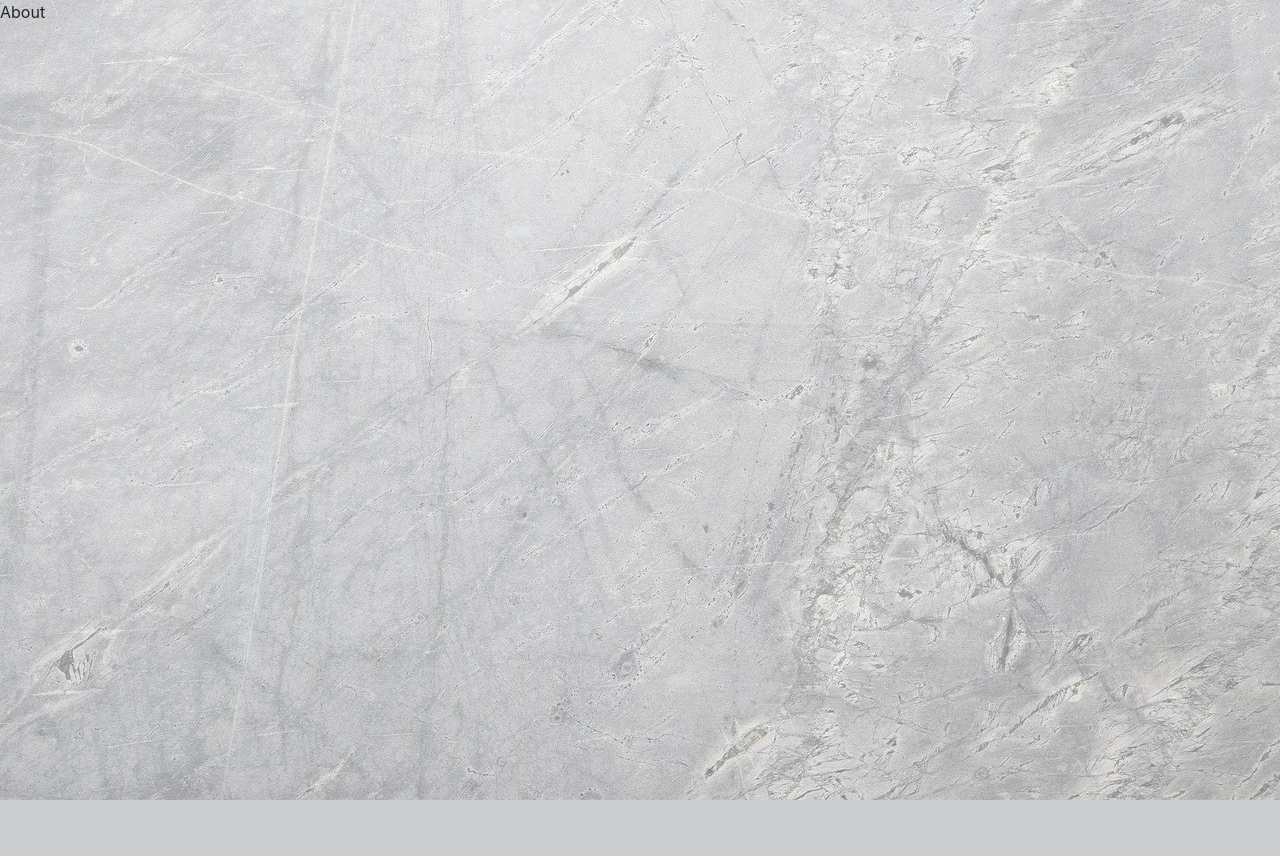
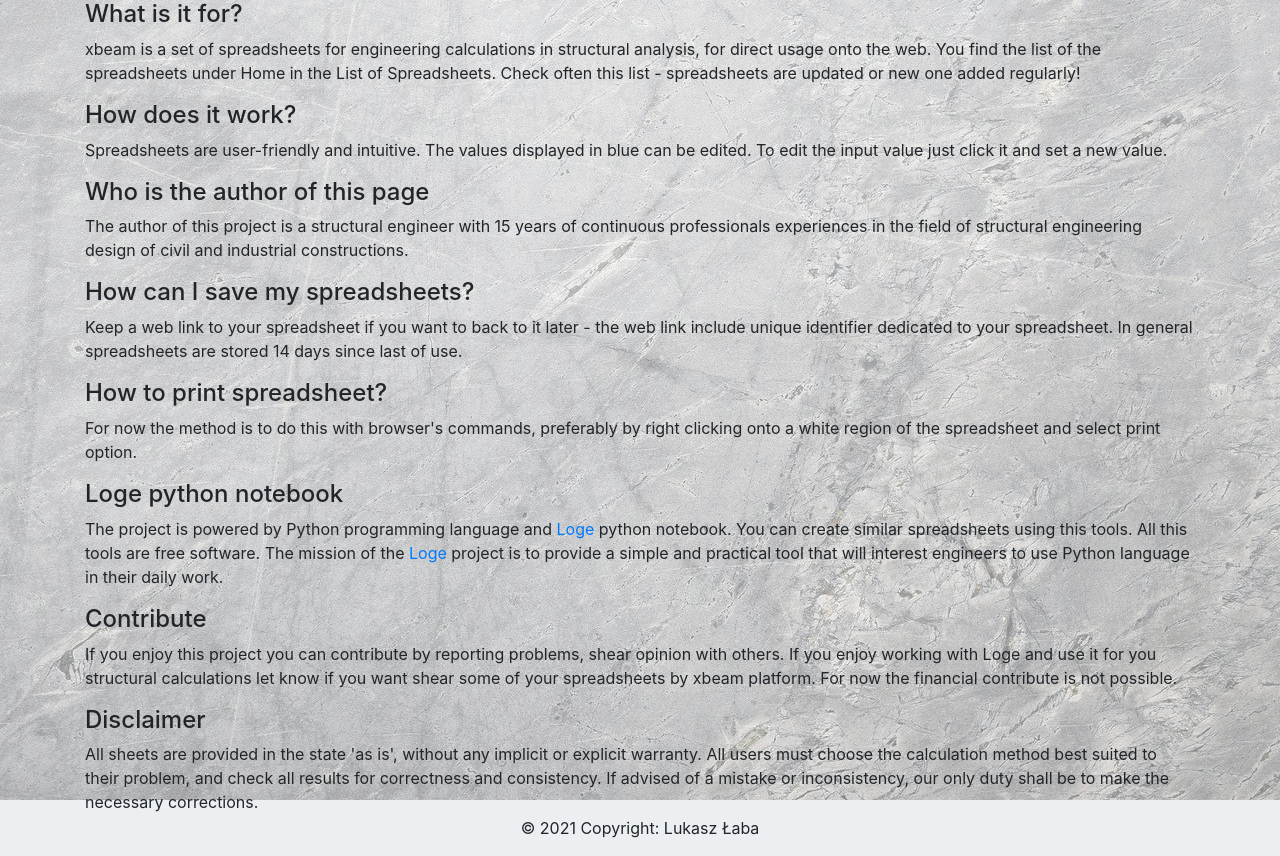
Before and after one commit to lukaszlaba/logehub, a Django app: page /xbeam/about/ in a window 1280 px wide. Shown: the part 56-912 px from the top of the page. Before the commit the page ends 856 px from the top, so only its background shows below. Run offline with Django 3.2, Linux system fonts and the light colour scheme; some libraries are stand-ins or nearby versions.

Commit message:
'update'

```diff
--- a/django.txt
+++ b/django.txt
@@ -99,3 +99,7 @@ Than loop over it in templates like:
 ~~~~~~~~~~~~~~~~~~~~~~~~~~~~~~~~~~~~~~~~~~~~~~~~~~~~~~~~~~~~~~~~~~~~~~~~
 Display matplotlib
 https://forum.djangoproject.com/t/show-dynamically-generated-image-in-template/821
+
+
+{% block bg_height %}100%{% endblock %}
+{% block bg_height %}100vh{% endblock %}
--- a/scripts/scriptbank/rc_area_tables/rc_area_tables_see.py
+++ b/scripts/scriptbank/rc_area_tables/rc_area_tables_see.py
@@ -58,6 +58,5 @@ SeeID : 88949230
 SeeField : Structure
 SeeName : Tabele zbrojenia
 SeeCategory : Concrete
-
 SeeDescription : Interaktywne tablice powierzchni zbrojenia
 '''
--- a/templates/xbeam_about.html
+++ b/templates/xbeam_about.html
@@ -22,7 +22,46 @@
 </nav>
 
 <section class="main-image">
-  <p>About</p>
+    <div class="container">
+    <h4>What is it for?</h4>
+    <p>xbeam is a set of spreadsheets for engineering calculations in structural analysis, for direct usage onto the web.
+      You find the list of the spreadsheets under Home in the List of Spreadsheets.
+      Check often this list - spreadsheets are updated or new one added regularly!</p>
+
+    <h4>How does it work?</h4>
+    <p>Spreadsheets are user-friendly and intuitive. The values displayed in blue can be edited. To edit the input value
+        just click it and set a new value.</p>
+
+    <h4>Who is the author of this page </h4>
+    <p>The author of this project is a structural engineer with 15 years of continuous professionals experiences in the field of structural
+      engineering design of civil and industrial constructions.</p>
+
+    <h4>How can I save my spreadsheets?</h4>
+    <p>Keep a web link to your spreadsheet if you want to back to it later - the web link include
+        unique identifier dedicated to your spreadsheet. In general spreadsheets are stored 14 days since last of use.</p>
+
+    <h4>How to print spreadsheet?</h4>
+    <p>For now the method is to do this with browser's commands, preferably by right clicking onto a white region of
+        the spreadsheet and select print option.</p>
+
+    <h4>Loge python notebook </h4>
+    <p>The project is powered by Python programming language and <a href="https://loge.readthedocs.io/en/latest/" >Loge</a>
+      python notebook. You can create similar spreadsheets using this tools. All this tools are free software.
+      The mission of the <a href="https://loge.readthedocs.io/en/latest/" >Loge</a> project is to provide a simple and
+      practical tool that will interest engineers to use Python language in their daily work.</p>
+
+    <h4>Contribute </h4>
+    <p>If you enjoy this project you can contribute by reporting problems, shear opinion with others. If you enjoy
+      working with Loge and use it for you structural calculations let know if you want shear some of your
+      spreadsheets by xbeam platform. For now the financial contribute is not possible. </p>
+
+    <h4>Disclaimer </h4>
+    <p>All sheets are provided in the state 'as is', without any implicit or explicit warranty. All users must choose
+      the calculation method best suited to their problem, and check all results for correctness and consistency.
+      If advised of a mistake or inconsistency, our only duty shall be to make the necessary corrections. </p>
+  </div>
+
+  </div>
+
 </section>
-
 {% endblock %}
--- a/templates/xbeam_home.html
+++ b/templates/xbeam_home.html
@@ -1,7 +1,7 @@
 {% extends 'xbeam_main.html' %}
 {% block title %} xbeam {% endblock %}
 
-{% block bg_height %}100%{% endblock %}
+{% block bg_height %}100vh{% endblock %}
 
 {% block page %}
 
@@ -26,7 +26,7 @@
   <div class="container">
     <h1>xbeam</h1>
     <p> Online structural engineering calculation </p>
-    <h4>List of scripts</h4>
+    <h4>List of Spreadsheets</h4>
     <p>Number of scripts : {{number_of_scripts}} </p>
     <table class="table table-hover">
       <thead>
--- a/templates/xbeam_main.html
+++ b/templates/xbeam_main.html
@@ -27,7 +27,17 @@
 </head>
 
 <body>
+
     {% block page %} {% endblock %}
+
+<footer class="bg-light text-center text-lg-start">
+  <!-- Copyright -->
+  <div class="text-center p-3" style="background-color: #ECEFF1">
+    © 2021 Copyright: Lukasz Łaba
+  </div>
+  <!-- Copyright -->
+</footer>
+
 </body>
 
 </html>
```
Also changed, not shown: templates/xbeam_contact.html (+6 -1 lines).
